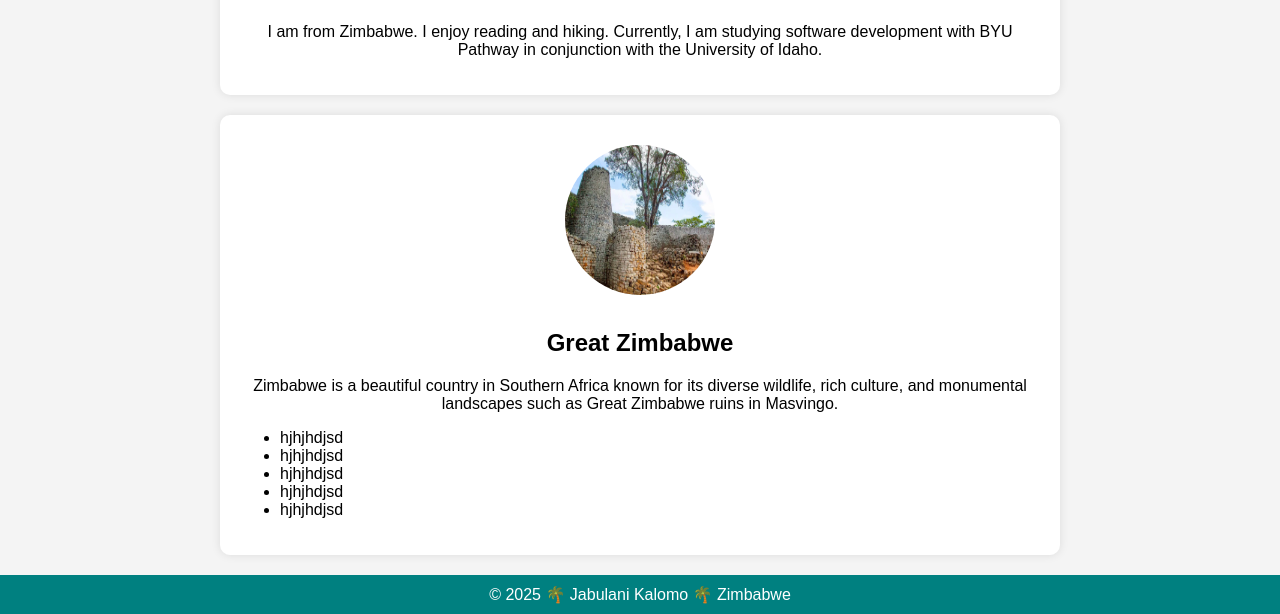
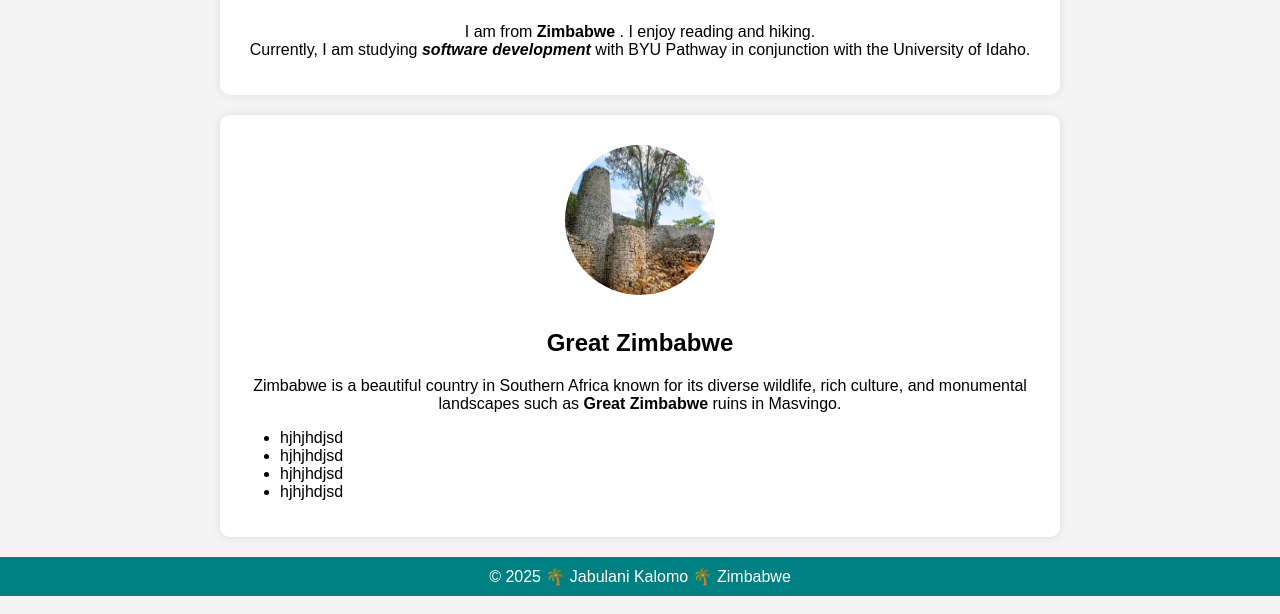
Before and after one commit to Jkalomo/wdd130, a plain HTML site: page index.html in a window 1280 px wide. Shown: the part 209-823 px from the top of the page. Drawn offline with Linux system fonts and the light colour scheme.

Commit message:
Initial Commit

```diff
--- a/index.html
+++ b/index.html
@@ -12,14 +12,13 @@
     <div class="container">
         <h1>Hello! My name is Jabulani Kalomo</h1>
         <img src="./images/profile.jpg" alt="Portrait of Jabulani Kalomo">
-        <p>I am from Zimbabwe. I enjoy reading and hiking. Currently, I am studying software development with BYU Pathway in conjunction with the University of Idaho.</p>
+        <p>I am from <b>Zimbabwe </b>. I enjoy reading and hiking. <br> Currently, I am studying <i> <b>software development</b> </i> with BYU Pathway in conjunction with the University of Idaho.</p>
     </div>
     <div class="container">
         <img src="./images/zimbabwe.jpg" alt=" Great Zimbabwe">
         <h2>Great Zimbabwe</h2>
-        <p>Zimbabwe is a beautiful country in Southern Africa known for its diverse wildlife, rich culture, and monumental landscapes such as Great Zimbabwe ruins in Masvingo.</p>
+        <p>Zimbabwe is a beautiful country in Southern Africa known for its diverse wildlife, rich culture, and monumental landscapes such as <b>Great Zimbabwe</b> ruins in Masvingo.</p>
         <ul class="list">
-            <li> hjhjhdjsd</li>
             <li> hjhjhdjsd</li>
             <li> hjhjhdjsd</li>
             <li> hjhjhdjsd</li>
```
